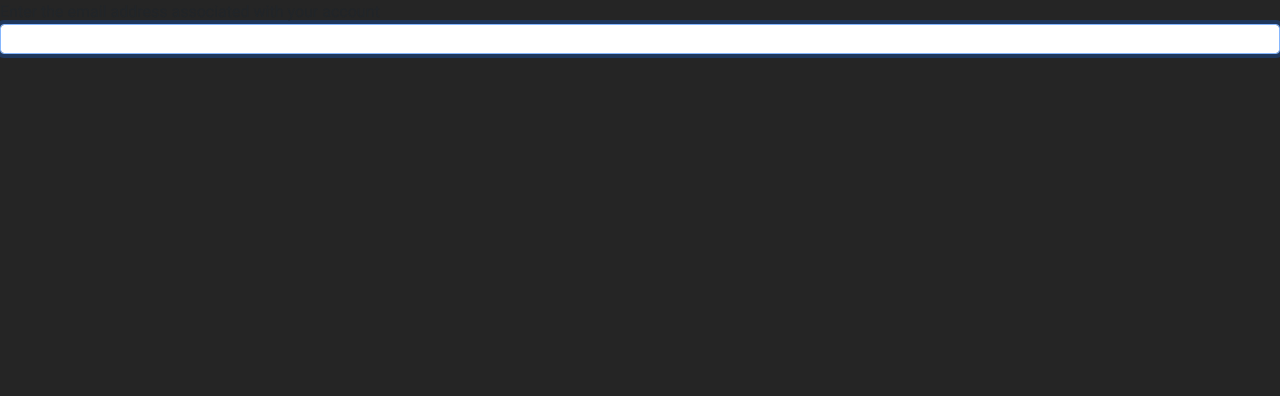
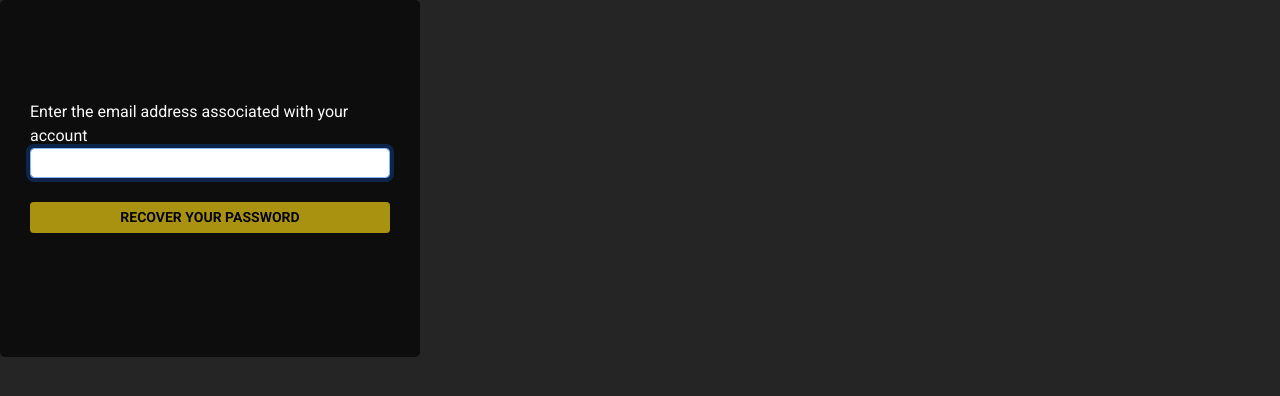
Before and after one commit to konradgoldammer/owlery, a React (Create React App) app in the folder client/: page /forgot-password in a window 1280 px wide. Shown: the top 396 px of the page. Built offline with nearby package versions, Linux system fonts and the light colour scheme; no server answers.

Commit message:
Build forgot password form

```diff
--- a/client/src/App.css
+++ b/client/src/App.css
@@ -170,3 +170,18 @@ h2.privacy-title {
 .privacy-container h3 {
   margin: 1.5% 0;
 }
+
+/***** FORGOT PASSWORD ******/
+
+.forgot-container {
+  color: var(--light-text-color);
+}
+
+.forgotForm {
+  margin: 0;
+  width: 420px;
+  height: 100%;
+  padding: 100px 30px;
+  background: var(--dark-color);
+  border-radius: 5px;
+}
--- a/client/src/components/ForgotPass.js
+++ b/client/src/components/ForgotPass.js
@@ -1,9 +1,12 @@
 import React, { useState } from "react";
-import { Form, Col, FormGroup, Label, Input } from "reactstrap";
+import { Form, Col, FormGroup, Label, Input, Button } from "reactstrap";
 import store from "../store";
 
 const ForgotPass = () => {
   const [email, setEmail] = useState("");
+
+  //validation function
+  const validateForm = () => email.length > 0;
 
   const handleEmail = (e) => {
     e.preventDefault();
@@ -27,6 +30,13 @@ const ForgotPass = () => {
             />
           </Col>
         </FormGroup>
+        <Button
+          className="access-btn btn btn-sm text-uppercase my-4"
+          color="primary"
+          disabled={!validateForm()}
+        >
+          <strong>Recover your Password</strong>
+        </Button>
       </Form>
     </div>
   );
```
